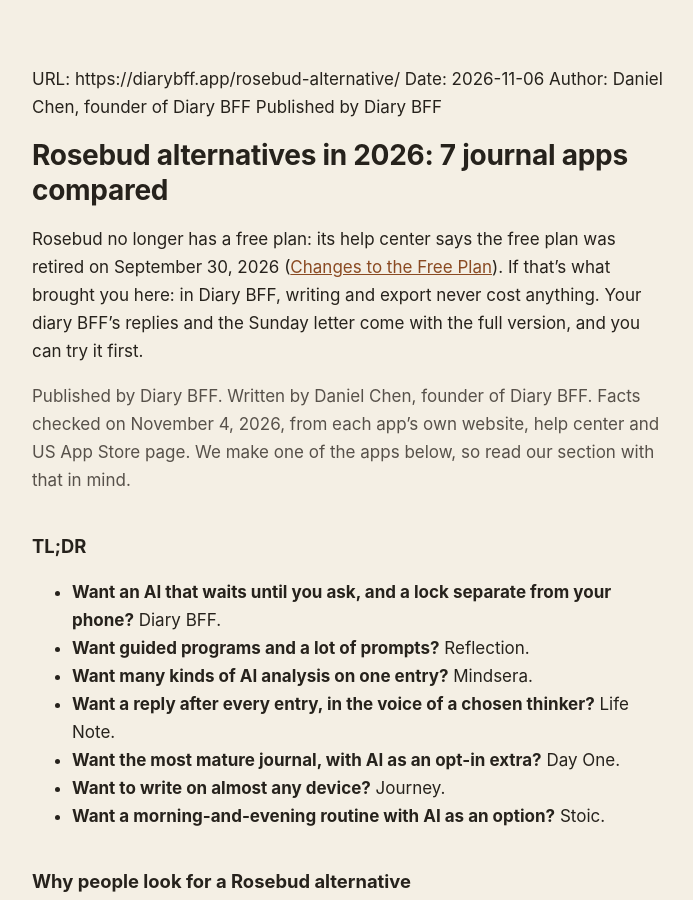
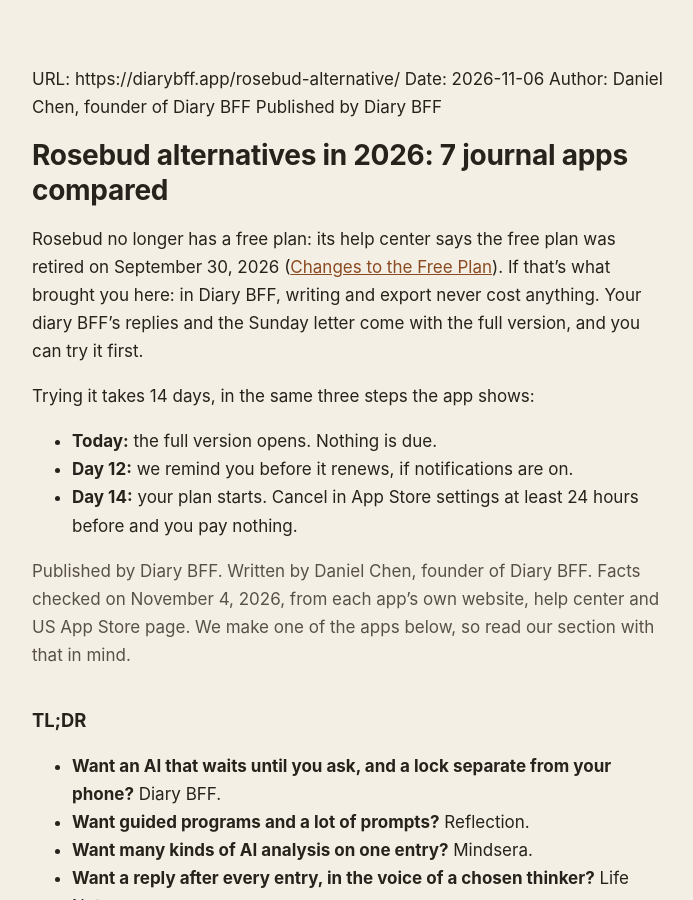
Before and after one commit to danielchen720-ui/twilight-diary-legal, a Jekyll site: the page built from rosebud-alternative.md, in a window 1280 px wide and 900 px high. Shown: the whole window, without its empty margins (288-981 px from the left). Built offline with Jekyll 4.4.1, drawn with Linux system fonts in a browser that asks for light colours; our own code applies the rules of GitHub Pages for plain Markdown files.

Commit message:
#2957 重生成 .md / llms.txt
Co-Authored-By: Claude Opus 5.5 <noreply@anthropic.com>

```diff
--- a/rosebud-alternative.md
+++ b/rosebud-alternative.md
@@ -7,6 +7,12 @@ Published by Diary BFF
 
 Rosebud no longer has a free plan: its help center says the free plan was retired on September 30, 2026 ([Changes to the Free Plan](https://help.rosebud.app/account/changes-to-the-free-plan)).
 If that's what brought you here: in Diary BFF, writing and export never cost anything. Your diary BFF's replies and the Sunday letter come with the full version, and you can try it first.
+
+Trying it takes 14 days, in the same three steps the app shows:
+
+- **Today:** the full version opens. Nothing is due.
+- **Day 12:** we remind you before it renews, if notifications are on.
+- **Day 14:** your plan starts. Cancel in App Store settings at least 24 hours before and you pay nothing.
 
 *Published by Diary BFF. Written by Daniel Chen, founder of Diary BFF. Facts checked on November 4, 2026, from each app's own website, help center and US App Store page. We make one of the apps below, so read our section with that in mind.*
 
```
